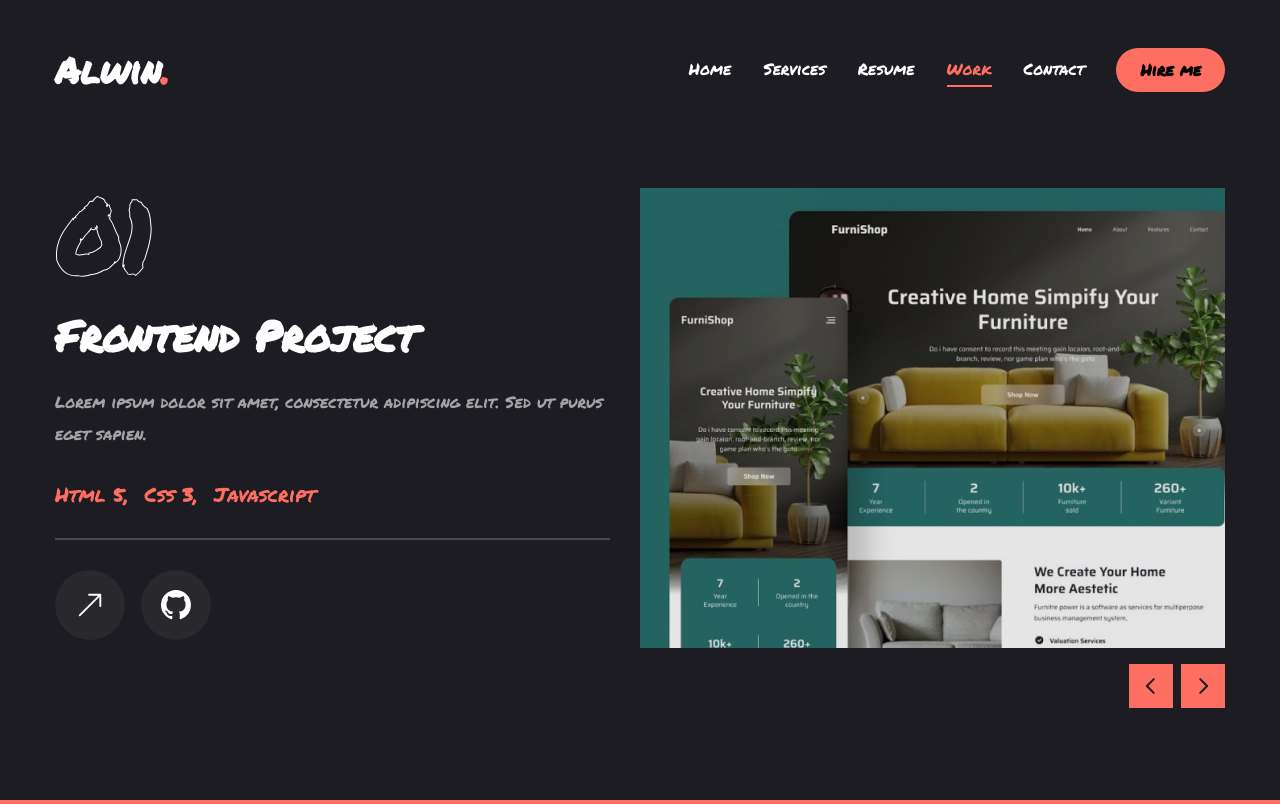
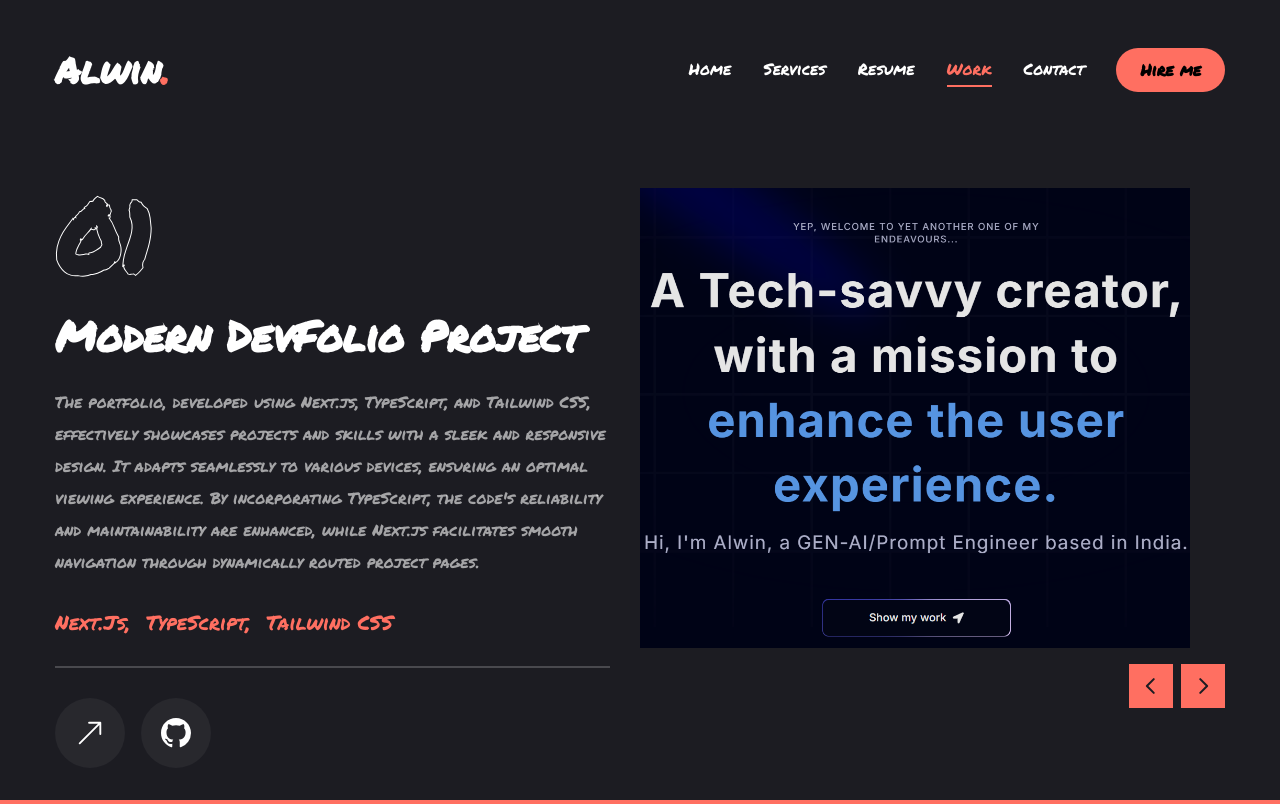
Before and after one commit to VirgoTheLord/Peachy, a Next.js app: page /work in a window 1280 px wide. Built offline with nearby package versions, Linux system fonts and the light colour scheme; a web font is replaced by a local one.

Commit message:
work page 2024 update

```diff
--- a/app/work/page.jsx
+++ b/app/work/page.jsx
@@ -19,34 +19,33 @@ import WorkSliderBtns from "@/components/WorkSliderBtns";
 const projects = [
   {
     num: "01",
-    category: "Frontend",
+    category: "Modern DevFolio",
     title: "project 1",
-    description:
-      "Lorem ipsum dolor sit amet, consectetur adipiscing elit. Sed ut purus eget sapien.",
-    stack: [{ name: "Html 5" }, { name: "Css 3" }, { name: "Javascript" }],
-    image: "/assets/work/thumb1.png",
-    live: "",
-    github: "",
+    description: "The portfolio, developed using Next.js, TypeScript, and Tailwind CSS, effectively showcases projects and skills with a sleek and responsive design. It adapts seamlessly to various devices, ensuring an optimal viewing experience. By incorporating TypeScript, the code's reliability and maintainability are enhanced, while Next.js facilitates smooth navigation through dynamically routed project pages.",
+    stack: [{ name: "Next.Js" }, { name: "TypeScript" }, { name: "Tailwind CSS" }],
+    image: "/assets/work/devfolio.png",
+    live: "https://best-dev-portfolio.vercel.app",
+    github: "https://github.com/VirgoTheLord/Best-Dev-Portfolio",
   },
   {
     num: "02",
-    category: "fullstack",
+    category: "Gen-AI",
     title: "project 2",
     description:
-      "Lorem ipsum dolor sit amet, consectetur adipiscing elit. Sed ut purus eget sapien.",
-    stack: [{ name: "Next.JS" }, { name: "Tailwind CSS" }, { name: "Node.js" }],
-    image: "/assets/work/thumb2.png",
+      "The generative AI resume processor app, built with Python and Tkinter, provides a streamlined solution for analyzing and enhancing resumes. The user-friendly graphical interface allows individuals to easily upload and manage their resumes, ensuring accessibility for users of all technical backgrounds.",
+    stack: [{ name: "Tkinter" }, { name: "Python" }, { name: "Tensorflow" }],
+    image: "/assets/work/res.jpg",
     live: "",
-    github: "",
+    github: "https://github.com/VirgoTheLord/Gen-AI-Resume-Processor",
   },
   {
     num: "03",
-    category: "Gen-AI",
+    category: "Will be Updated soon...",
     title: "project 3",
     description:
-      "Lorem ipsum dolor sit amet, consectetur adipiscing elit. Sed ut purus eget sapien.",
-    stack: [{ name: "Tkinter" }, { name: "Python" }, { name: "Tensorflow" }],
-    image: "/assets/work/thumb3.png",
+      "Currenty working on a project that will be updated soon...",
+    stack: [{ name: "Next.JS" }, { name: "Tailwind CSS" }, { name: "Node.js" }],
+    image: "/assets/work/thumb2.png",
     live: "",
     github: "",
   },
@@ -138,11 +137,11 @@ const Work = () => {
               {projects.map((project, index) => {
                 return (
                   <SwiperSlide key={index} className="w-full">
-                    <div className="h-[460px] relative group flex justify-center items-center bg-pink-50/20">
+                    <div className="h-[460px] w-[550px] relative group flex justify-center items-center bg-pink-50/20">
                       {/* overlay*/}
-                      <div className="absolute top-0 bottom-0 w-full h-full bg-black/10 z-10"></div>
+                      <div className="absolute top-0 bottom-0 w-[550px] h-full bg-black/10 z-10"></div>
                       {/* image */}
-                      <div className="relative w-full h-full">
+                      <div className="relative w-[550px] h-full">
                         <Image
                           src={project.image}
                           fill
```
Also changed, not shown: public/assets/work/devfolio.png (added), public/assets/work/res.jpg (added).
